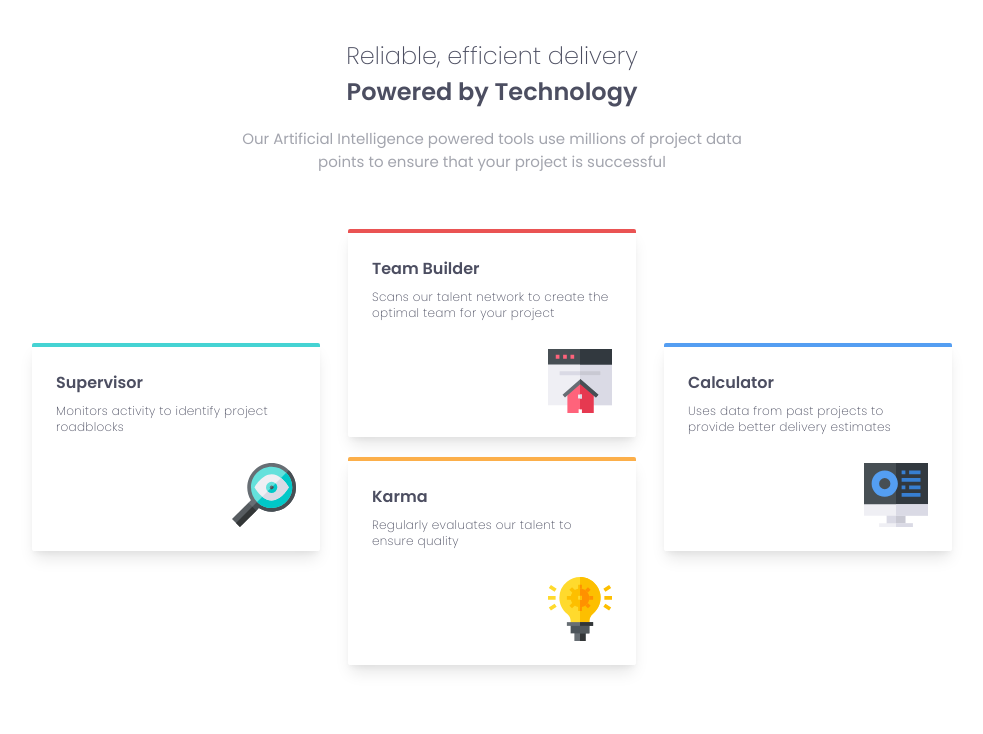
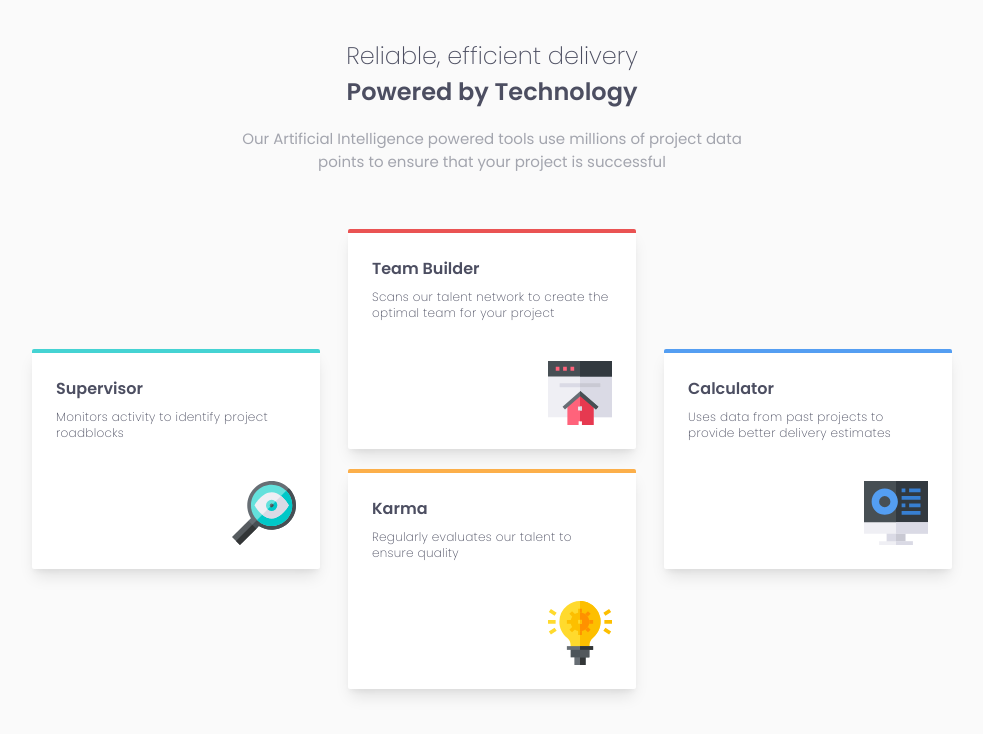
Before and after one commit to sissokho/frontendmentor-four-card-feature-section, a website built with Vite: page index.html in a window 1280 px wide. Shown: the whole page, without its empty margins (148-1131 px from the left). Built offline with nearby package versions, Linux system fonts and the light colour scheme.

Commit message:
Change background colors

```diff
--- a/index.html
+++ b/index.html
@@ -18,7 +18,7 @@
 
 </head>
 
-<body class="font-poppins min-h-screen">
+<body class="font-poppins min-h-screen bg-gray">
     <main class="py-10">
         <section class="flex flex-col items-center">
             <h1 class="font-extralight text-2xl text-dark-blue">Reliable, efficient delivery</h1>
@@ -29,12 +29,12 @@
             </p>
 
             <div class="flex flex-col items-center gap-7 pt-14 lg:flex-row">
-                <div class="w-72 p-6 border-t-4 border-cyan rounded-sm shadow-lg">
+                <div class="w-72 p-6 bg-white border-t-4 border-cyan rounded-sm shadow-lg">
                     <h3 class="font-semibold text-dark-blue">Supervisor</h3>
                     <p class="mt-2 font-extralight text-xs text-dark-blue tracking-wide">
                         Monitors activity to identify project roadblocks
                     </p>
-                    <div class="flex justify-end pt-7">
+                    <div class="flex justify-end pt-10">
                         <svg xmlns="http://www.w3.org/2000/svg" width="64" height="64">
                             <g fill="none">
                                 <path fill="#676E74"
@@ -65,12 +65,12 @@
                     </div><!-- Icon supervisor -->
                 </div>
                 <div class="space-y-5">
-                    <div class="w-72 p-6 border-t-4 border-red rounded-sm  shadow-lg">
+                    <div class="w-72 p-6 bg-white border-t-4 border-red rounded-sm  shadow-lg">
                         <h3 class="font-semibold text-dark-blue">Team Builder</h3>
                         <p class="mt-2 font-extralight text-xs text-dark-blue tracking-wide">
                             Scans our talent network to create the optimal team for your project
                         </p>
-                        <div class="flex justify-end pt-7">
+                        <div class="flex justify-end pt-10">
                             <svg xmlns="http://www.w3.org/2000/svg" width="64" height="64">
                                 <g fill="none">
                                     <path fill="#EFEFF4" d="M64 14.454v41.788H0V14.454l3.75-3.787h56.5z" />
@@ -95,12 +95,12 @@
                             </svg>
                         </div> <!-- Icon builder -->
                     </div>
-                    <div class="w-72 p-6 border-t-4 border-orange rounded-sm  shadow-lg">
+                    <div class="w-72 p-6 bg-white border-t-4 border-orange rounded-sm  shadow-lg">
                         <h3 class="font-semibold text-dark-blue">Karma</h3>
                         <p class="mt-2 font-extralight text-xs text-dark-blue tracking-wide">
                             Regularly evaluates our talent to ensure quality
                         </p>
-                        <div class="flex justify-end pt-7">
+                        <div class="flex justify-end pt-10">
                             <svg class="float-right" xmlns="http://www.w3.org/2000/svg" width="64" height="64">
                                 <g fill="none">
                                     <path fill="#676E74" d="M26.375 52.625h11.25V64h-11.25z" />
@@ -138,12 +138,12 @@
                         </div> <!-- Icon Karma -->
                     </div>
                 </div>
-                <div class="w-72 p-6 border-t-4 border-blue rounded-sm  shadow-lg">
+                <div class="w-72 p-6 bg-white border-t-4 border-blue rounded-sm  shadow-lg">
                     <h3 class="font-semibold text-dark-blue">Calculator</h3>
                     <p class="mt-2 font-extralight text-xs text-dark-blue tracking-wide">
                         Uses data from past projects to provide better delivery estimates
                     </p>
-                    <div class="flex justify-end pt-7">
+                    <div class="flex justify-end pt-10">
                         <svg class="float-right" xmlns="http://www.w3.org/2000/svg" width="64" height="64">
                             <g fill="none">
                                 <path fill="#474F54" d="M64 0v41.25l-3.75 3.875H3.75L0 41.25V0z" />
```
